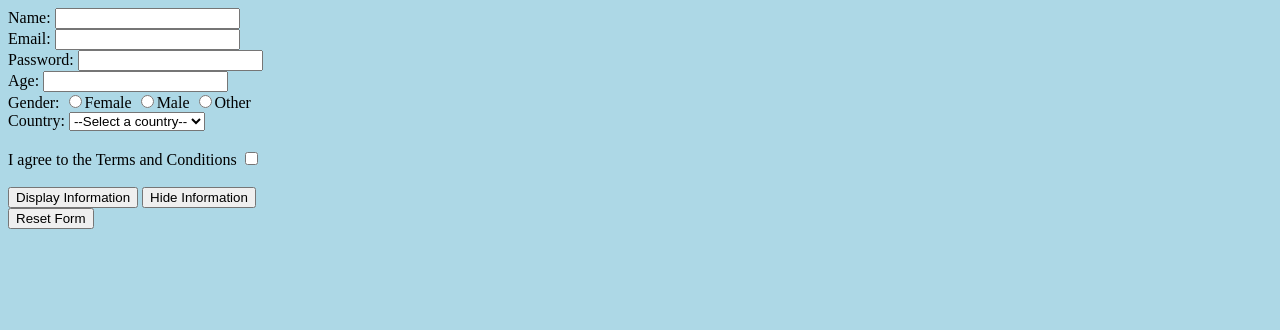
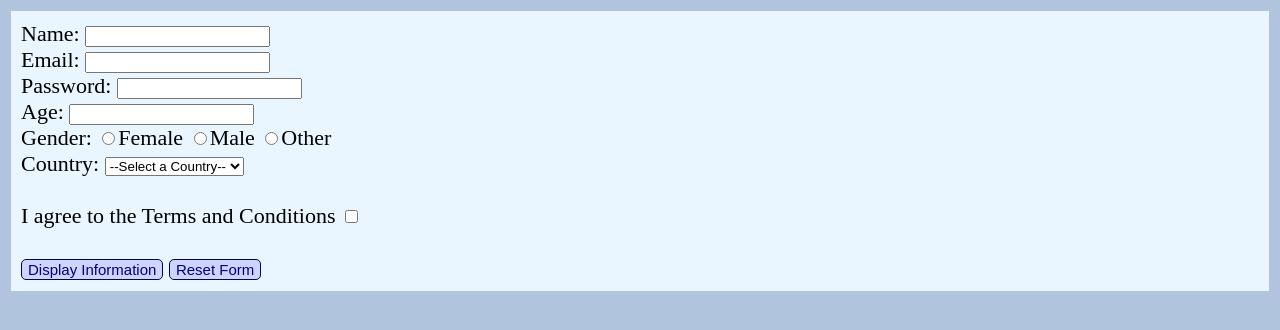
Before and after one commit to nholt908/JavaScript-Form, a plain HTML site: page index.html in a window 1280 px wide. Drawn offline with Linux system fonts and the light colour scheme.

Commit message:
Added styling

```diff
--- a/index.html
+++ b/index.html
@@ -17,7 +17,7 @@
             <input type="radio" id="gender" value="Male">Male
             <input type="radio" id="gender" value="Other">Other<br>
         Country: <select id="country">
-            <option value="">--Select a country--</option>
+            <option value="">--Select a Country--</option>
             <option value="United States">United States</option>
             <option value="Canada">Canada</option>
             <option value="Mexico">Mexico</option>
@@ -26,13 +26,15 @@
         </select><br><br>
         I agree to the Terms and Conditions <input type="checkbox" id="agree"><br><br>
 
-        <input type="button" value="Display Information" onclick="displayInformation(this.form);">
-        <input type="button" value="Hide Information" onclick="hideInformation();"><br>
-        <input type="button" value="Reset Form" onclick="resetForm(this.form);">
+        <button id="submit" type="button" onclick="displayInformation(this.form);">Display Information</button>
+        <button id="clear" type="button" onclick="resetForm(this.form)">Reset Form</button>
 
     </form>
 
-    <p id="info"></p>
+    <div id="information">
+        <h3>Information input:</h3>
+        <p id="info">Name: <br> Email: <br> Password: <br> Age: <br> Gender: <br> Country:</p>
+    </div>
 
     <script src="script.js"></script>
 </body>
--- a/script.js
+++ b/script.js
@@ -3,6 +3,7 @@ function displayInformation(form){
         alert("Please agree to the Terms and Conditions");
         return;
     }
+    document.getElementById("information").style.display = "block";
     document.getElementById("info").innerHTML = "Name: " + form.elements["name"].value + "<br>"
     + "Email: " + form.elements["email"].value + "<br>"
     + "Password: " + form.elements["password"].value + "<br>"
@@ -11,10 +12,7 @@ function displayInformation(form){
     + "Country: " + form.elements["country"].value;
 }
 
-function hideInformation(){
-    document.getElementById("info").innerHTML = "";
-}
-
 function resetForm(form){
     form.reset();
+    document.getElementById("information").style.display = "none";
 }
--- a/styles.css
+++ b/styles.css
@@ -1,3 +1,38 @@
 body{
-    background-color: lightblue;
+    background-color: lightsteelblue;
+    padding: 3px;
+    font-size: 22px;
 }
+
+form{
+    background-color: rgb(234, 246, 255);
+    padding: 10px;
+}
+
+#information{
+    display: none;
+    background-color: rgb(183, 255, 219);
+    padding: 0px 25px 0px 10px;
+    margin-top: 10px;
+    border: 2px solid teal;
+    font-size: 20px;
+    width: fit-content;
+}
+
+button{
+    color: navy;
+    font-size: 15px;
+    background-color: rgb(206, 212, 255);
+    border: 1px solid rgb(6, 6, 62);
+    border-radius: 5px;
+}
+
+#submit:hover{
+    background-color: rgb(92, 255, 47);
+    color: rgb(0, 53, 0);
+}
+
+#clear:hover{
+    background-color: rgb(255, 60, 66);
+    color: rgb(52, 0, 0);
+}
```
